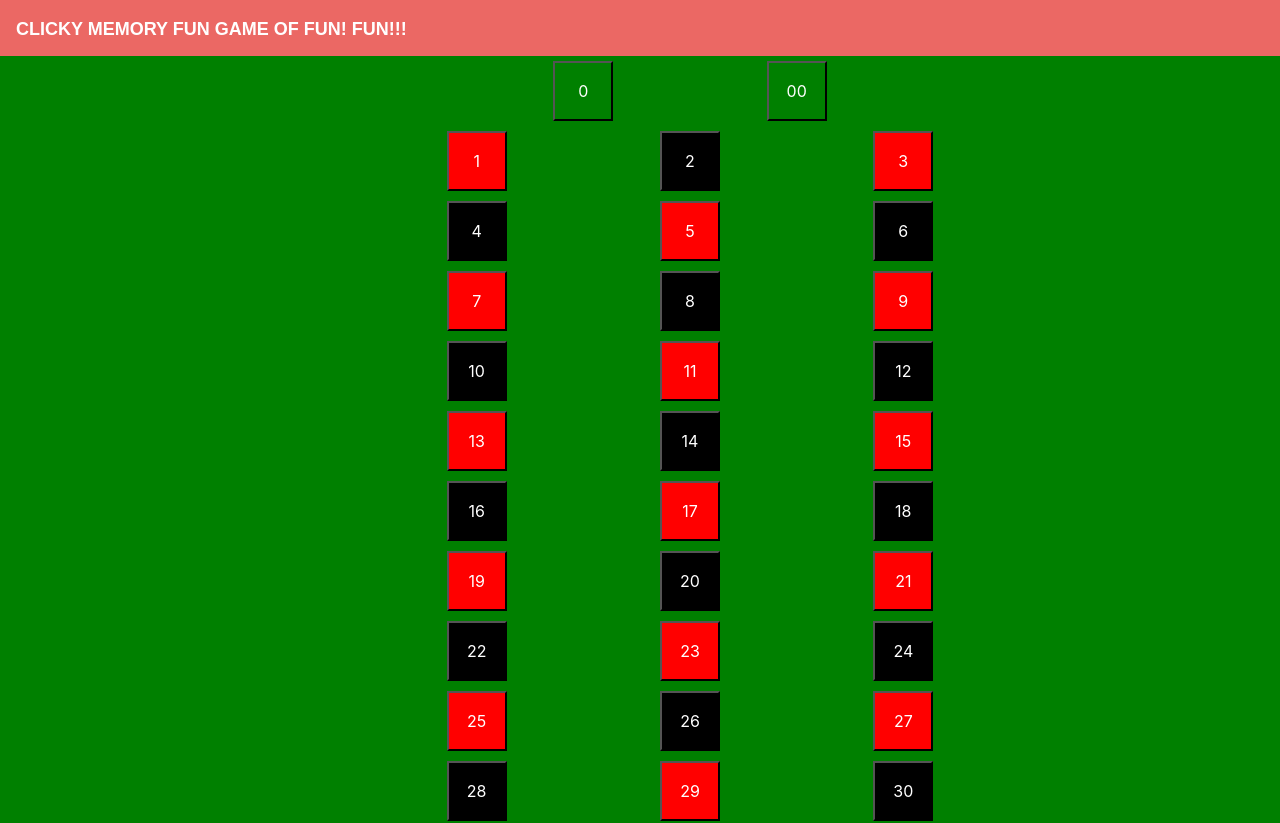
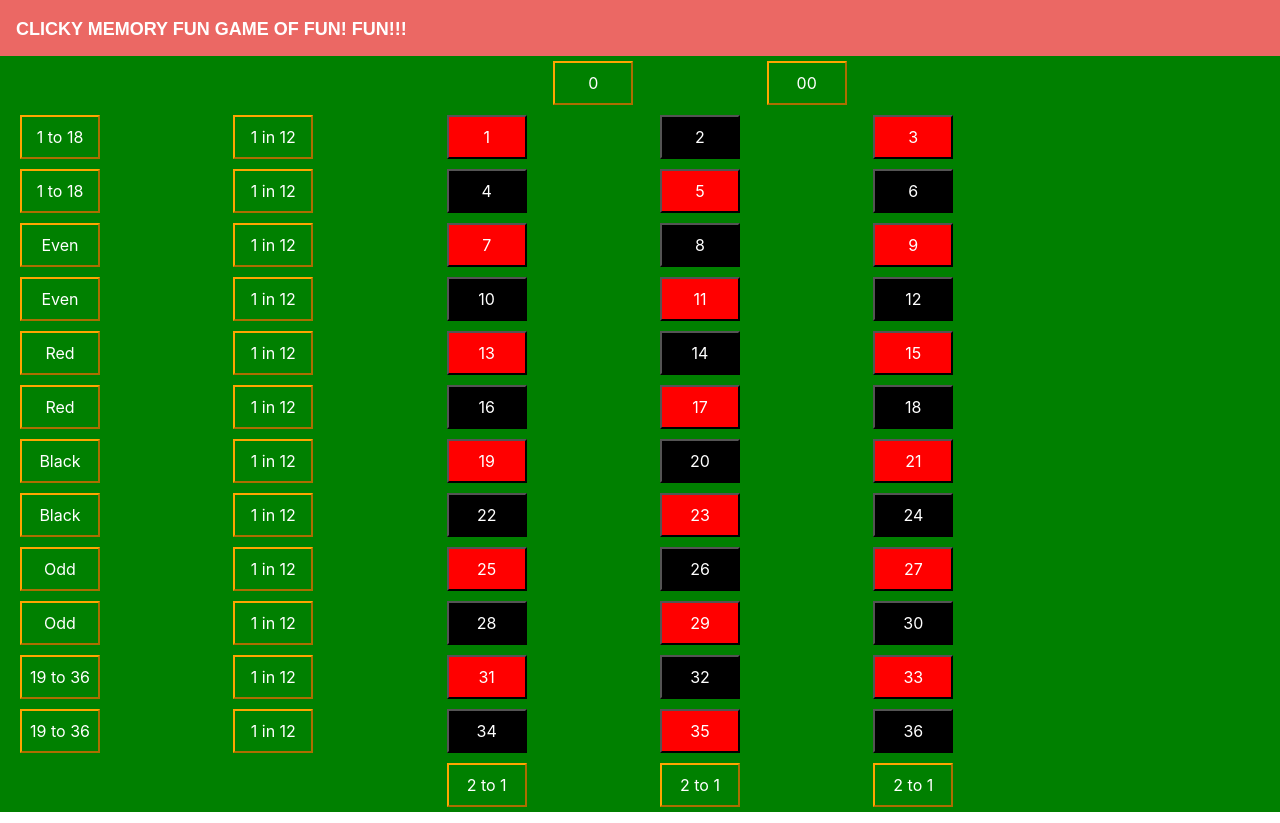
Before and after one commit to phattaw/project3, a React (Create React App) app in the folder client/: page / in a window 1280 px wide. Shown: the top 823 px of the page. Built offline with nearby package versions, Linux system fonts and the light colour scheme; a web font is replaced by a local one.

Commit message:
More layout improvements

```diff
--- a/client/src/components/H1/index.js
+++ b/client/src/components/H1/index.js
@@ -4,17 +4,17 @@ import React from "react";
 export function H1( props ) {
     if(props.tileId % 2 === 0) {
         return(
-            <button style={{width : "60px", color:"white", height: "60px", margin: "5px 5px 5px 5px",  backgroundColor:"black"}} onClick={() => props.passedOnClick(props.tileId)}>{props.children}</button>
+            <button style={{ width:"5em", color:"white", margin: "5px 5px 5px 5px",  backgroundColor:"black", padding: "0px"}} onClick={() => props.passedOnClick(props.tileId)}>{props.children}</button>
           );
     } else {
         return(
-            <button style={{width : "60px", color:"white", height: "60px", margin: "5px 5px 5px 5px",  backgroundColor:"red", padding: "0px"}} onClick={() => props.passedOnClick(props.tileId)}>{props.children}</button>
+            <button style={{ width:"5em", color:"white", margin: "5px 5px 5px 5px",  backgroundColor:"red", padding: "0px"}} onClick={() => props.passedOnClick(props.tileId)}>{props.children}</button>
           );
     }
 }
 
 export function H1G( props ) {
     return(
-        <button style={{width : "60px", color:"white", height: "60px", margin: "5px 5px 5px 5px",  backgroundColor:"green"}} onClick={() => props.passedOnClick(props.tileId)}>{props.children}</button>
+        <button style={{ borderColor:"orange", width:"5em", color:"white", margin: "5px 5px 5px 5px",  backgroundColor:"green", padding: "0px"}} onClick={() => props.passedOnClick(props.tileId)}>{props.children}</button>
         );
 }
--- a/client/src/components/TableRow/index.js
+++ b/client/src/components/TableRow/index.js
@@ -2,13 +2,80 @@ import React from "react";
 import { Col, Row, Container } from "../../components/Grid";
 import { H1, H1G } from "../../components/H1";
 
+function FiftyfiftyBets( props ) {
+  switch(props.tileId) {
+    case 0:
+    case 1:
+    case 2:
+    case 3:
+    case 4:
+    case 5:
+      return(
+        <Col border="white" size="md-2 sm-2" float="left" key={props.tileId + 54}>
+          <H1G passedOnClick={props.clickTile} tileId={props.tileId + 54} >1 to 18</H1G>
+        </Col>
+        );
+    case 6:
+    case 7:
+    case 8:
+    case 9:
+    case 10:
+    case 11:
+      return(
+        <Col border="white" size="md-2 sm-2" float="left" key={props.tileId + 55}>
+          <H1G passedOnClick={props.clickTile} tileId={props.tileId + 55} >Even</H1G>
+        </Col>
+        );
+    case 12:
+    case 13:
+    case 14:
+    case 15:
+    case 16:
+    case 17:
+      return(
+        <Col border="white" size="md-2 sm-2" float="left" key={props.tileId + 55}>
+          <H1G passedOnClick={props.clickTile} tileId={props.tileId + 55} >Red</H1G>
+        </Col>
+      );
+    case 18:
+    case 19:
+    case 20:
+    case 21:
+    case 22:
+    case 23:
+      return(
+        <Col border="white" size="md-2 sm-2" float="left" key={props.tileId + 55}>
+          <H1G passedOnClick={props.clickTile} tileId={props.tileId + 55} >Black</H1G>
+        </Col>
+      );
+    case 24:
+    case 25:
+    case 26:
+    case 27:
+    case 28:
+    case 29:
+      return(
+          <Col border="white" size="md-2 sm-2" float="left" key={props.tileId + 55}>
+            <H1G passedOnClick={props.clickTile} tileId={props.tileId + 55} >Odd</H1G>
+          </Col>
+        );
+    default:
+      return(
+        <Col border="white" size="md-2 sm-2" float="left" key={props.tileId + 54}>
+          <H1G passedOnClick={props.clickTile} tileId={props.tileId + 54} >19 to 36</H1G>
+        </Col>
+        );
+  }
+}
+
 //export function H1({ tileId, passedOnClick, children }) {
 export function TableRow( props ) {
     return (
-    <Row justifyContentCenter>
-        <Col size="md-2 sm-2" float="left" key={props.tileId + 54}></Col>
-        <Col size="md-2 sm-2" float="left" key={props.tileId + 55}></Col>
-
+    <Row justifyContentCenter className="row-no-gutters">
+        <FiftyfiftyBets clickTile={props.clickTile} tileId={props.tileId} />
+        <Col border="white" size="md-2 sm-2" float="left" key={props.tileId + 55}>
+          <H1G passedOnClick={props.clickTile} tileId={props.tileId + 55} >1 in 12</H1G>
+        </Col>
         <Col size="md-2 sm-2" float="left" key={props.tileId}>
           <H1 passedOnClick={props.clickTile} tileId={props.tileId + 1} >{props.tileId + 1}</H1>
         </Col>
@@ -24,7 +91,7 @@ export function TableRow( props ) {
 
 export function FinalTableRow( props ) {
   return (
-  <Row justifyContentCenter>
+  <Row justifyContentCenter className="row-no-gutters">
       <Col size="md-2 sm-2" float="left" key={props.tileId + 54}></Col>
       <Col size="md-2 sm-2" float="left" key={props.tileId + 55}></Col>
       <Col size="md-2 sm-2" float="left" key={props.tileId}>
--- a/client/src/pages/Board.js
+++ b/client/src/pages/Board.js
@@ -6,21 +6,6 @@ import { Link } from "react-router-dom";
 import { Container } from "../components/Grid";
 import { TableRow, FinalTableRow } from "../components/TableRow";
 import { ZerosRow } from "../components/ZerosRow";
-
-const defaultImages = [
-  "../../images/lightning.jpg",
-  "../../images/dirtsquare.jpg",
-  "../../images/redPanda.jpg",
-  "../../images/redFox.jpg",
-  "../../images/waryDog.jpg",
-  "../../images/stitch.jpg",
-  "../../images/rastaHomer.png",
-  "../../images/sadSpongeBob.jpg",
-  "../../images/falloutBoy.png",
-  "../../images/heart.png",
-  "../../images/fedex.jpg",
-  "../../images/oxford.jpg"
-]
 
 class Tiles extends Component {
   state = {
@@ -35,18 +20,14 @@ class Tiles extends Component {
     let rows = [];
     let status = [];
 
-    // this.state.initInfo = [];
-    // this.state.currentTiles = [];
-
     for(let i = 0; i < 12; i++) {
-      rows.push({ id: i*3, image: "defaultImages[i]", clickTile: this.clickTile });
+      rows.push({ id: i*3, clickTile: this.clickTile });
     }
 
     for(let i = 0; i < 200; i++) {
       status.push({ clicked: false });
     }
 
-    // this.setState({ initInfo: rows, currentTiles: currentTiles });
     this.setState({ currentTiles: rows, status: status });
   };
 
@@ -56,14 +37,16 @@ class Tiles extends Component {
 
   render() {
     return (
-      <Container fluid>
+      <Container fluid  >
+        <div style={{ lineHeight: "2.5" }} >
         <ZerosRow key={0} clickTile={this.clickTile} tileId={36}></ZerosRow>
         {this.state.currentTiles.map(tile =>
           (
           <TableRow key={tile.id} clickTile={tile.clickTile} tileId={tile.id}></TableRow>
           )
         )}
-        <FinalTableRow tileId={38}></FinalTableRow>
+        <FinalTableRow clickTile={this.clickTile} tileId={38}></FinalTableRow>
+        </div>
       </Container>
     );
   }
```
